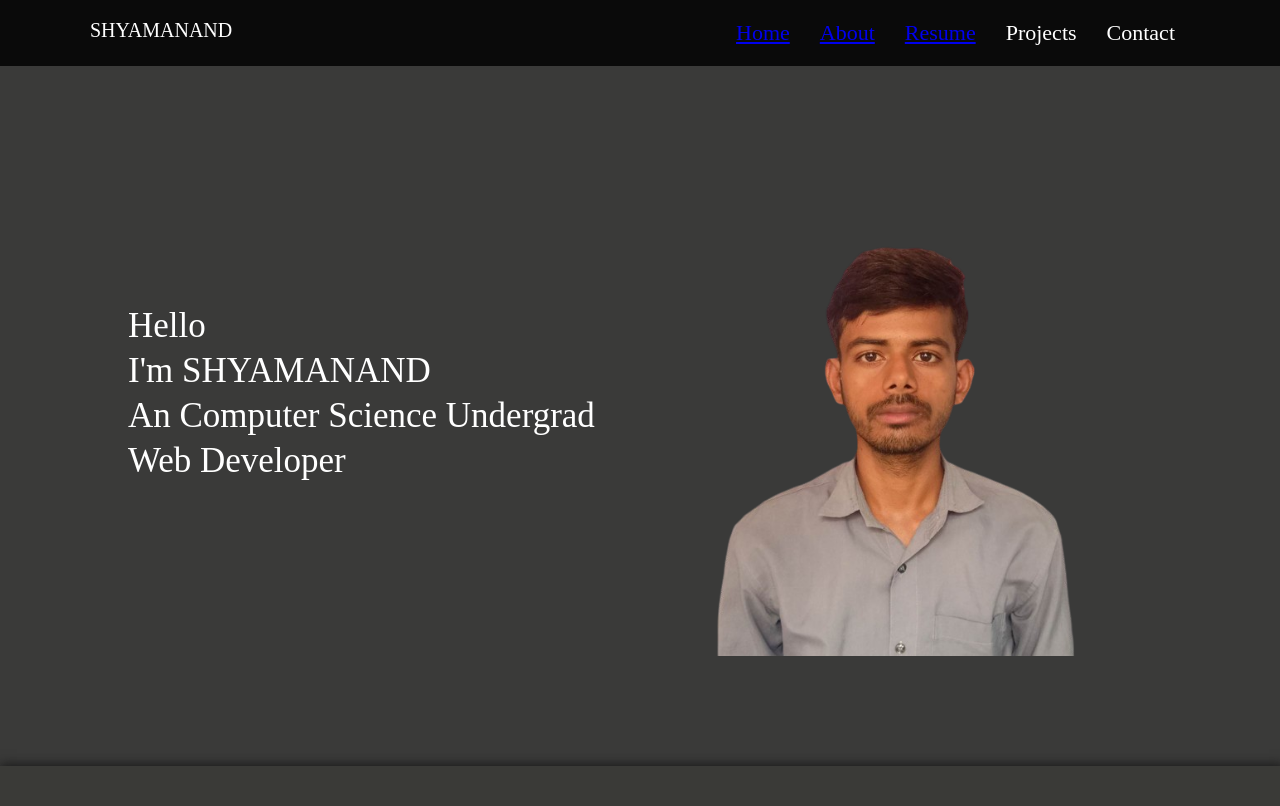
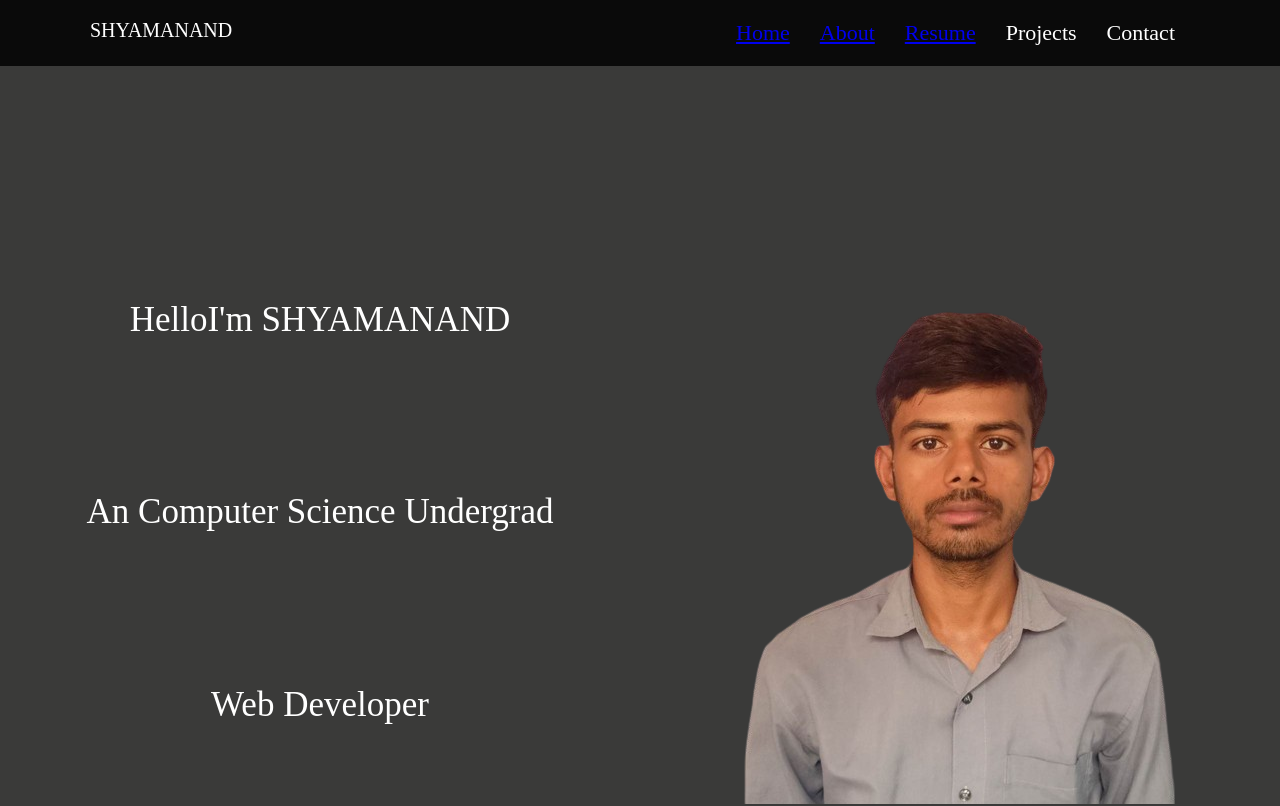
Before and after one commit to shyamanand90/Portfolio, a plain HTML site: page index.html in a window 1280 px wide. Shown: the top 806 px of the page. Drawn offline with Linux system fonts and the light colour scheme.

Commit message:
Update style.css

```diff
--- a/style.css
+++ b/style.css
@@ -44,27 +44,32 @@ p, h3{
 .landing{
     display: flex;
     flex-wrap: wrap;
-    justify-content: right;
+    justify-content: center;
     /* height: 90vh; */
     /* margin-bottom: 20vh; */
+    padding: 20vh 0 20vh 0;
 }
 .left{
     flex-basis: 50%;
-
-    padding: 30vh 0 30vh 10vw;
+    display: flex;
+    flex-wrap: wrap;
+    justify-content: center;
+    align-items: center;
 }
 .left p{
     font-size: 35px;
 }
 .right{
     flex-basis: 50%;
-    padding: 5vh 10vw 5vh 0;
     display: flex;
     flex-wrap: wrap;
     justify-content: center;
     align-items: center;
 }
-.right img{
+.right div{
+    text-align: center;
+}
+#rightimg{
     width: 70%;
 
 }
```
